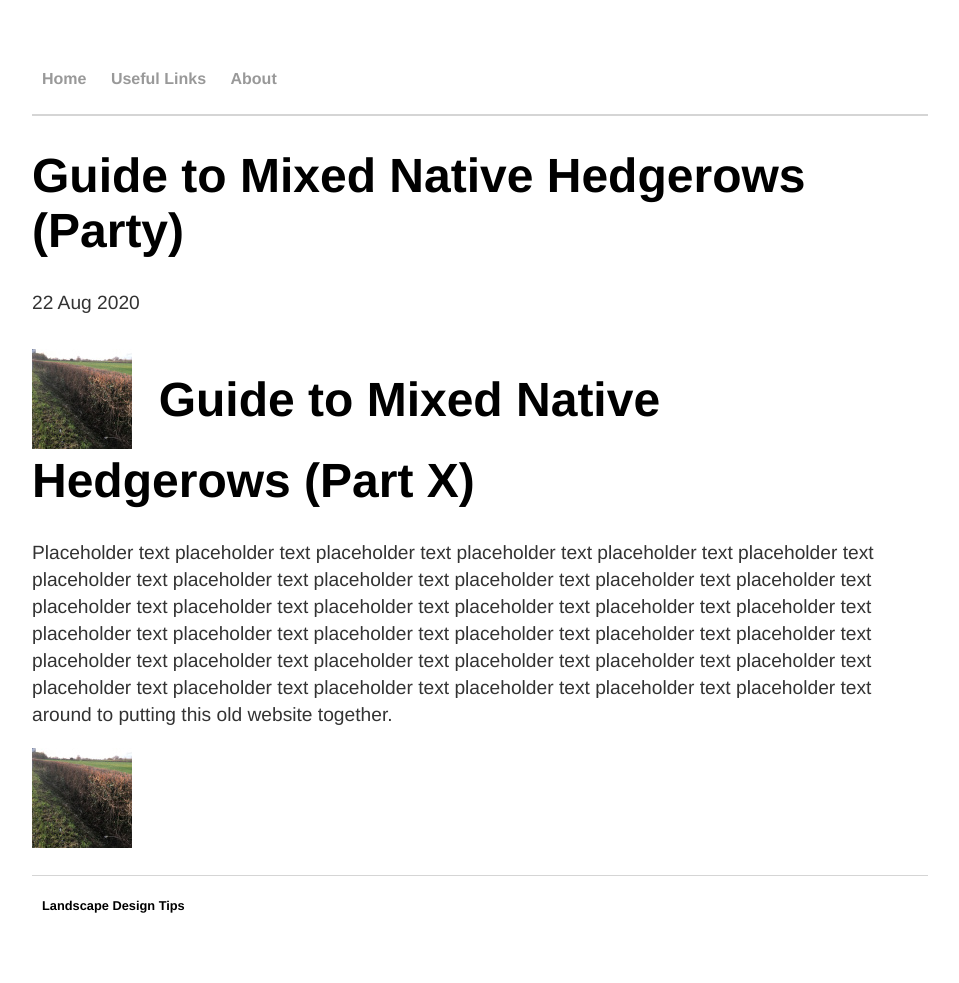
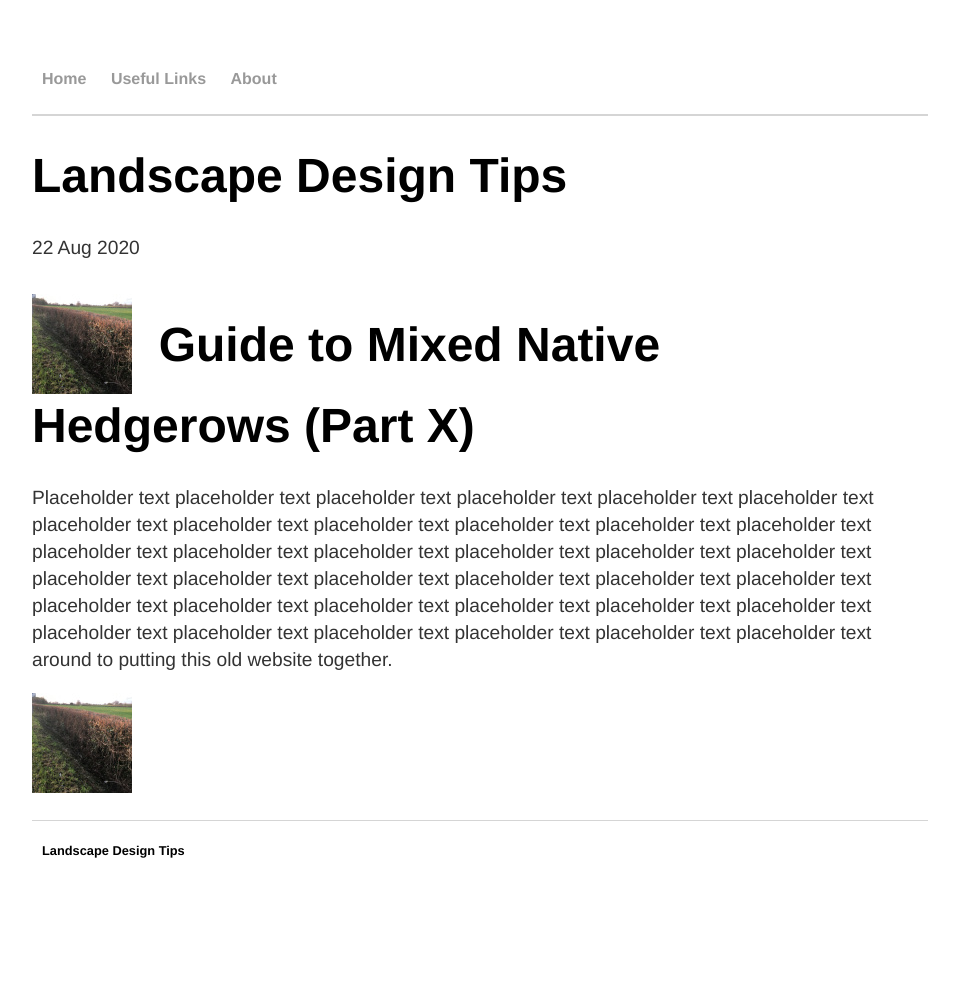
Before and after one commit to Quixoty/ORIG, a Jekyll site: the page built from _posts/2020-08-22-Guide to mixed native hedgerows (part 1).md, in a window 1280 px wide. Shown: the whole page, without its empty margins (160-1119 px from the left). Built offline with Jekyll 4.4.1, drawn with Linux system fonts in a browser that asks for light colours; after the commit the page ends 928 px from its top, so only the background shows below that.

Commit message:
Update 2020-08-22-Guide to mixed native hedgerows (part 1).md

```diff
--- a/_posts/2020-08-22-Guide to mixed native hedgerows (part 1).md
+++ b/_posts/2020-08-22-Guide to mixed native hedgerows (part 1).md
@@ -1,7 +1,7 @@
 ---
 layout: post
 
-title: "Guide to Mixed Native Hedgerows (Party)"
+title: "Landscape Design Tips"
 
 
 date: 2020-08-22
```
